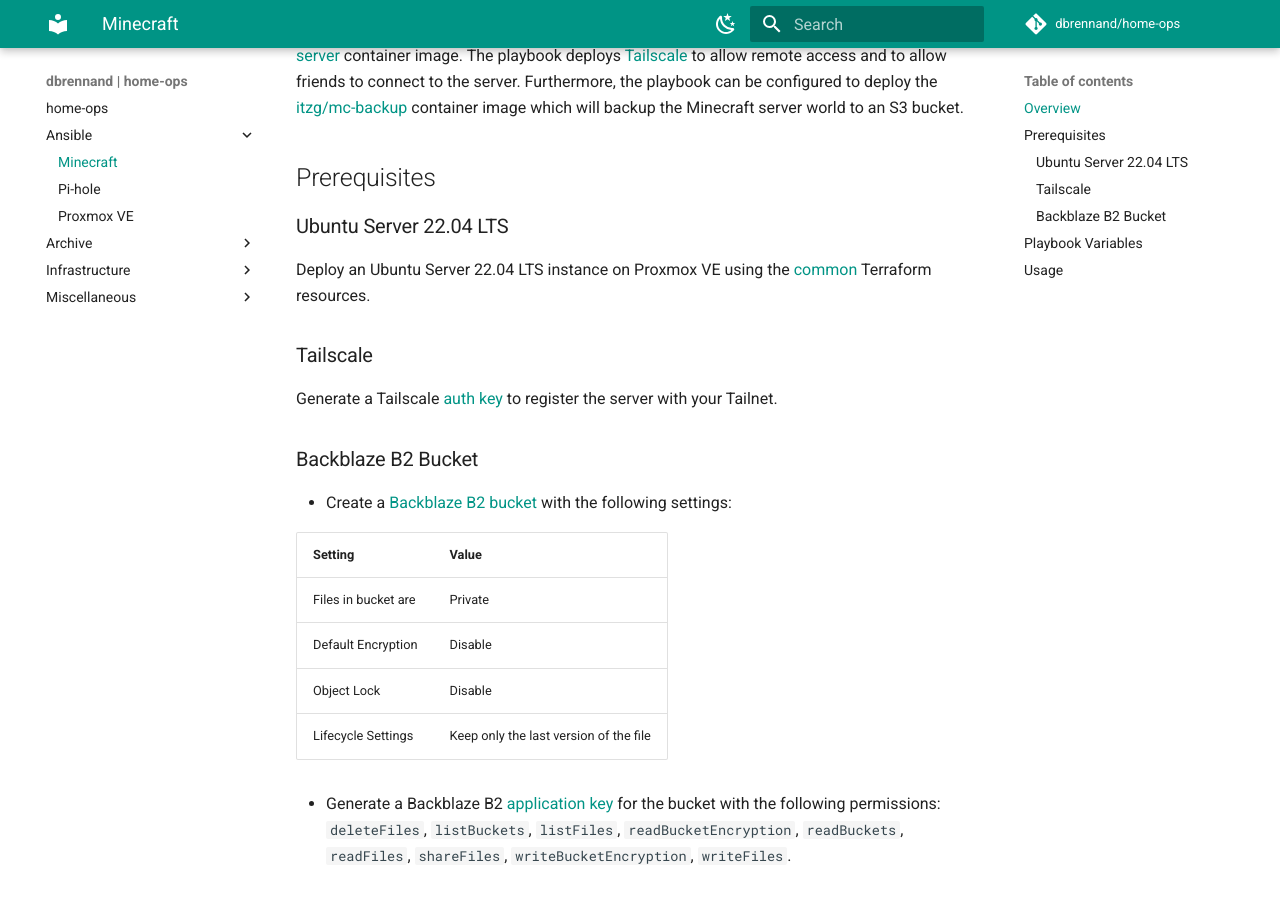
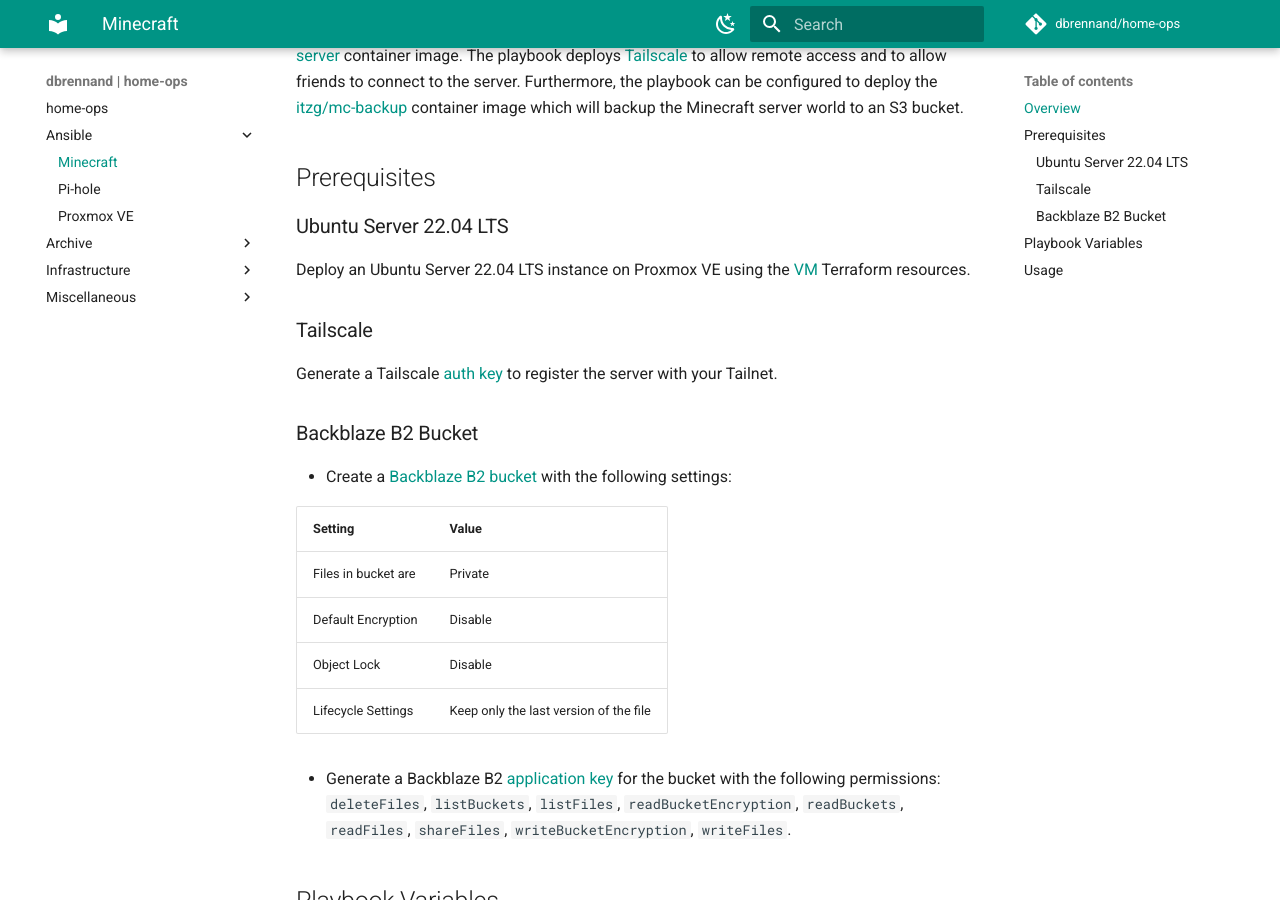
Before and after one commit to dbrennand/home-ops, an MkDocs documentation site: the page built from docs/ansible/minecraft.md, in a window 1280 px wide and 900 px high, scrolled down 304 px. Built offline with MkDocs 1.6.1 and Material for MkDocs 9.7.7, drawn with Linux system fonts in a browser that asks for light colours; comment, search, counter and statistics services are not loaded.

Commit message:
refactor: use resource name `vm` instead of `common

```diff
--- a/docs/ansible/minecraft.md
+++ b/docs/ansible/minecraft.md
@@ -10,7 +10,7 @@
 
 ### Ubuntu Server 22.04 LTS
 
-Deploy an Ubuntu Server 22.04 LTS instance on Proxmox VE using the [common](https://github.com/dbrennand/home-ops/tree/dev/terraform/common) Terraform resources.
+Deploy an Ubuntu Server 22.04 LTS instance on Proxmox VE using the [VM](https://github.com/dbrennand/home-ops/tree/dev/terraform/vm) Terraform resources.
 
 ### Tailscale
 
```
Also changed, not shown: 6 other files.
